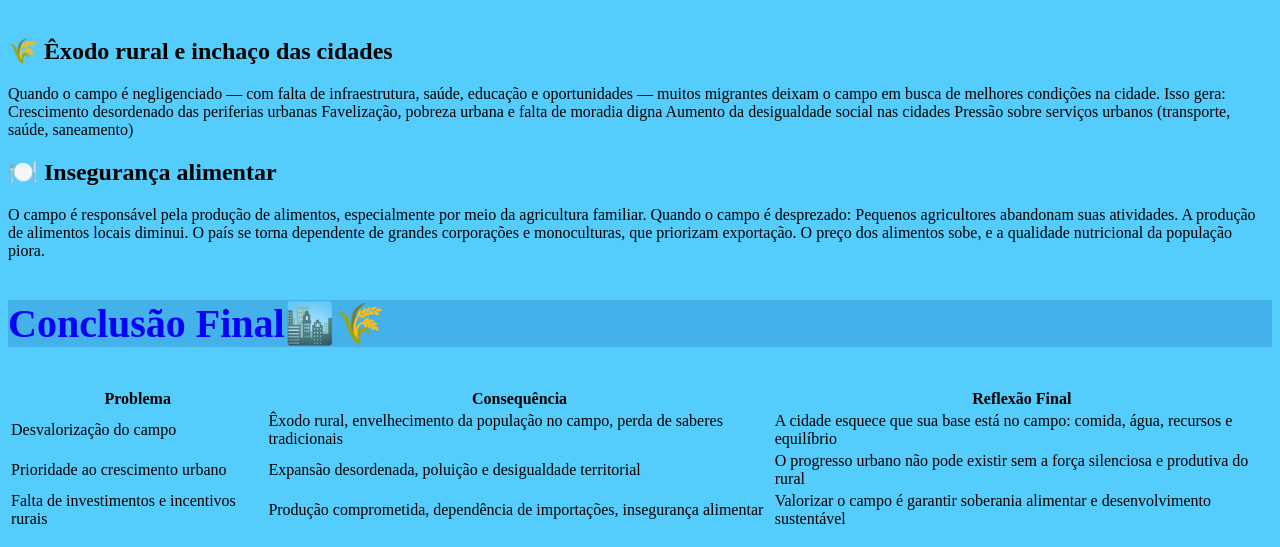
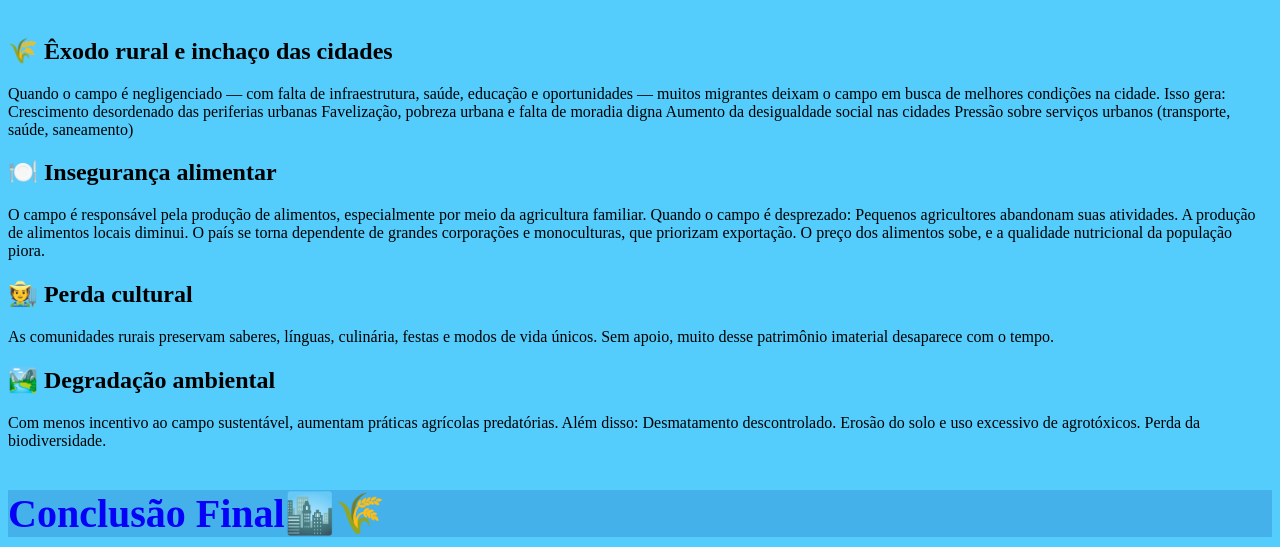
Before and after one commit to rafaelaml/Projeto-Agrinho-2025, a plain HTML site: page index.html in a window 1280 px wide. Shown: the part 1781-2328 px from the top of the page. Drawn offline with Linux system fonts and the light colour scheme.

Commit message:
projeto.

```diff
--- a/index.html
+++ b/index.html
@@ -19,7 +19,7 @@
     <header class="p-5">
 
    <ul class="nav mt-5"
-     <li class="nav-item"><a class="=nav-link" href="#problema">Os Problemas</a></li>
+     <li class="nav-item"><a class="=nav-link" href="#problemas">Os Problemas</a></li>
      <li class="nav-item"><a class="=nav-link" href="#consequencia">As Consequencias</a></li>
      <li class="nav-item"><a class="=nav-link" href="#conclusao">Conclusao</a></li>
 
@@ -96,6 +96,25 @@ O preço dos alimentos sobe, e a qualidade nutricional da população piora.
 
 </p>
 
+<h2>🧑‍🌾  Perda cultural</h2>
+<p>As comunidades rurais preservam saberes, línguas, culinária, festas e modos de vida únicos.
+
+Sem apoio, muito desse patrimônio imaterial desaparece com o tempo.
+
+</p>
+
+ <h2>🏞️  Degradação ambiental</h2>
+ <p>Com menos incentivo ao campo sustentável, aumentam práticas agrícolas predatórias.
+
+Além disso:
+
+Desmatamento descontrolado.
+
+Erosão do solo e uso excessivo de agrotóxicos.
+
+Perda da biodiversidade.</p>
+
+
 <!-- Seção 2 -->
 <section id="conclusao" class="mt-5"></section>
 <h1>Conclusão Final🏙️🌾</h1>
```
